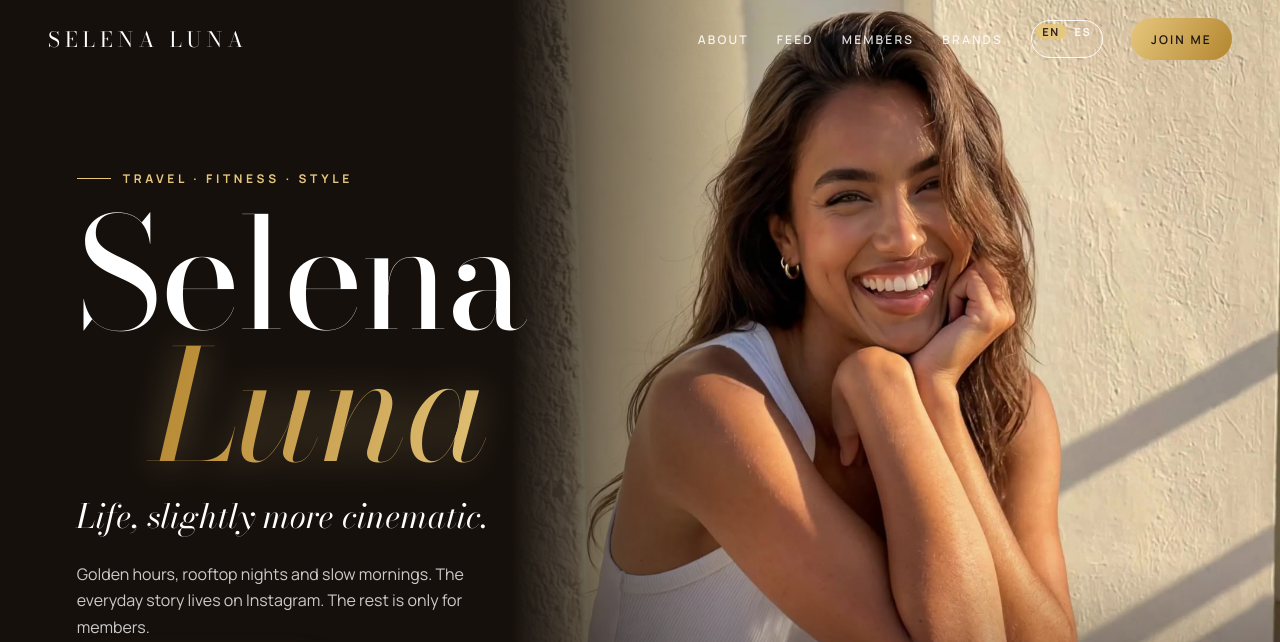
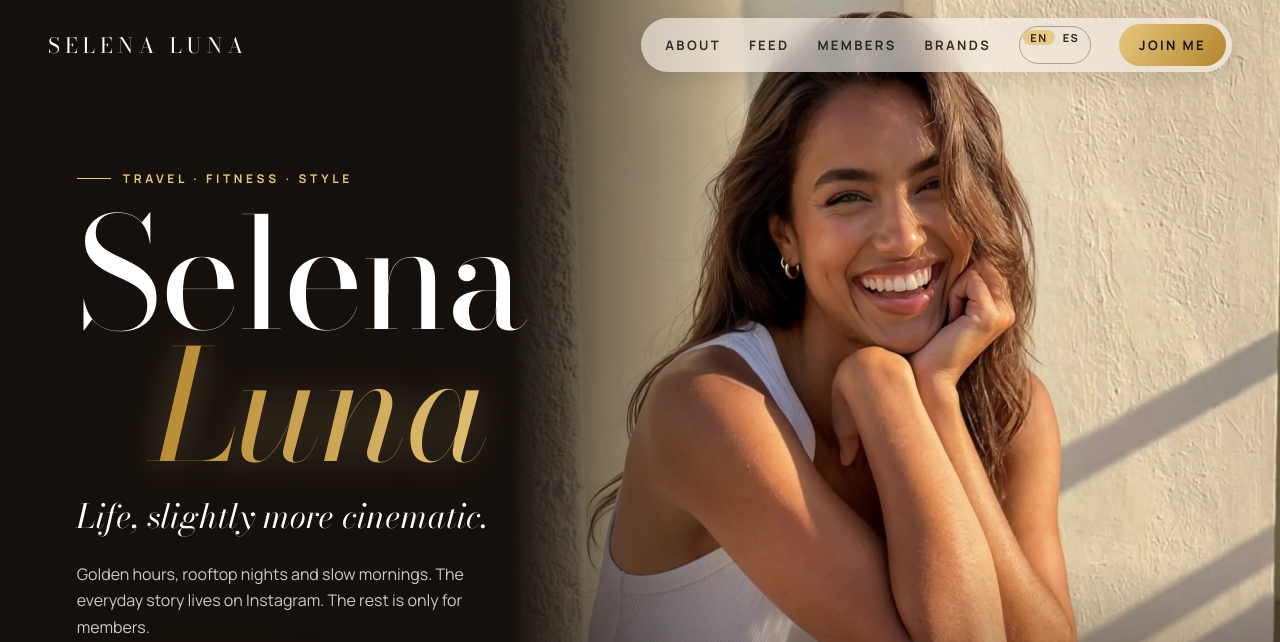
Before and after one commit to Beyoung78/selena-website, a plain HTML site: page public/index.html in a window 1280 px wide. Shown: the top 642 px of the page. Drawn offline with Linux system fonts and the light colour scheme.

Commit message:
Nav: readable glass pill over bright hero, larger text
Co-Authored-By: Claude Opus 5.5 <noreply@anthropic.com>
Claude-Session: https://claude.ai/code/session_01671w23S1FJrD8tMHQNH88x

```diff
--- a/public/index.html
+++ b/public/index.html
@@ -40,14 +40,16 @@ img{display:block;max-width:100%}
 .nav{position:fixed;inset:0 0 auto 0;z-index:50;display:flex;align-items:center;justify-content:space-between;gap:12px;padding:18px clamp(16px,4vw,48px);color:#fff;transition:background .4s,color .4s,box-shadow .4s}
 .nav.solid{background:rgba(251,246,239,.9);backdrop-filter:blur(14px);-webkit-backdrop-filter:blur(14px);color:var(--ink);box-shadow:0 1px 0 var(--line)}
 .logo{font-family:var(--serif);font-size:21px;letter-spacing:.24em;text-transform:uppercase;text-decoration:none;white-space:nowrap}
-.links{display:flex;align-items:center;gap:clamp(12px,2.2vw,28px);font-size:12px;font-weight:600;letter-spacing:.18em;text-transform:uppercase}
+.links{display:flex;align-items:center;gap:clamp(12px,2.2vw,28px);font-size:13px;font-weight:700;letter-spacing:.18em;text-transform:uppercase;transition:background .4s,padding .4s}
+.nav:not(.solid) .links{color:var(--esp);background:rgba(251,246,239,.62);backdrop-filter:blur(12px);-webkit-backdrop-filter:blur(12px);padding:6px 6px 6px 24px;border-radius:999px;box-shadow:0 6px 24px rgba(22,16,12,.12)}
+.nav:not(.solid) .lang{border-color:rgba(22,16,12,.35)}
 .links a{text-decoration:none;opacity:.85}
 .links a:hover{opacity:1}
 .lang{display:inline-flex;min-height:38px;padding:3px;border-radius:999px;border:1px solid currentColor;background:transparent;color:inherit;cursor:pointer;font:700 11px var(--sans);letter-spacing:.14em;opacity:.9}
 .lang span{display:grid;place-items:center;min-width:32px;border-radius:999px}
 html[lang="en"] .lang [data-l="en"],html[lang="es"] .lang [data-l="es"]{background:var(--gold2);color:var(--ink)}
 .nav-cta{display:inline-flex;align-items:center;min-height:42px;padding:0 20px;border-radius:999px;background:linear-gradient(120deg,var(--gold2),var(--gold));color:var(--ink)!important;opacity:1!important;white-space:nowrap}
-@media(max-width:820px){.hide-sm{display:none}.logo{font-size:15px;letter-spacing:.18em}.links{gap:8px}.nav-cta{min-height:38px;padding:0 13px;font-size:11px}.nav{padding:14px}}
+@media(max-width:820px){.nav:not(.solid) .links{padding:4px}.nav:not(.solid) .logo{color:var(--esp);text-shadow:0 0 18px rgba(251,246,239,.9)}.hide-sm{display:none}.logo{font-size:15px;letter-spacing:.18em}.links{gap:8px}.nav-cta{min-height:38px;padding:0 13px;font-size:11px}.nav{padding:14px}}
 
 /* hero */
 .hero{position:relative;height:100vh;height:100dvh;min-height:640px;overflow:hidden;display:flex;align-items:flex-end;background:var(--esp);color:#fff}
```
